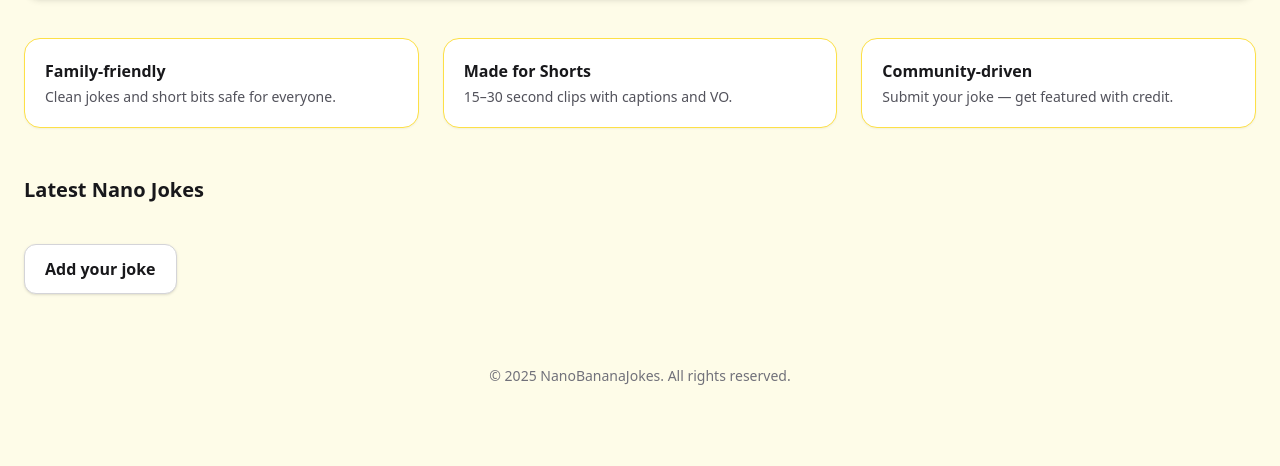
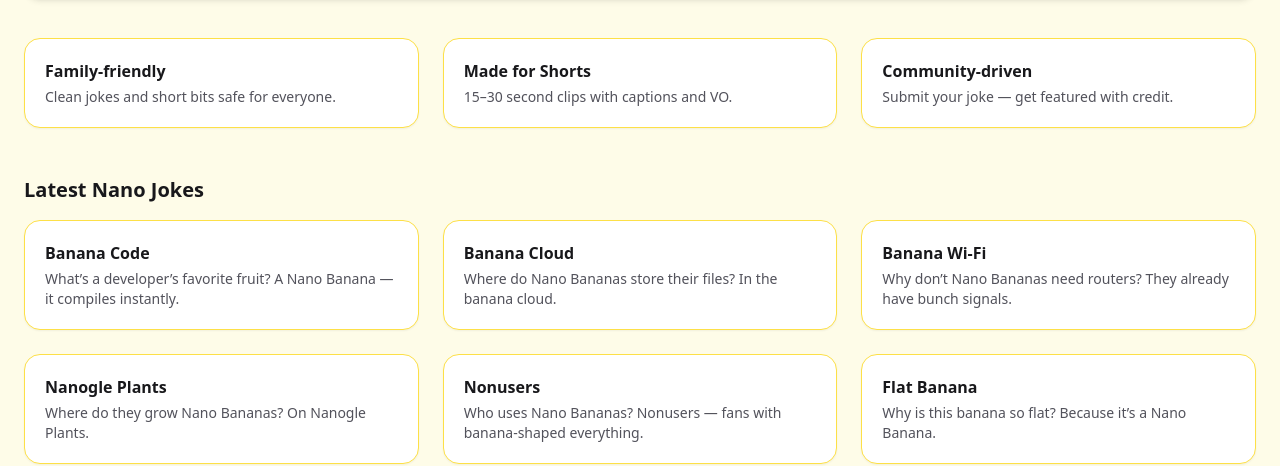
Before and after one commit to alerilizaro-alt/nanobananajokes, a plain HTML site: page public/index.html in a window 1280 px wide. Shown: the part 362-828 px from the top of the page. Before the commit the page ends 800 px from the top, so only its background shows below. Drawn offline with nearby package versions, Linux system fonts and the light colour scheme.

Commit message:
Update site: index.html, jokes.json and other pages

```diff
--- a/public/index.html
+++ b/public/index.html
@@ -18,6 +18,7 @@
   <link rel="icon" type="image/png" sizes="48x48" href="favicon-48x48.png?v=3">
   <link rel="icon" type="image/x-icon" href="favicon.ico?v=3">
 
+  <!-- Tailwind -->
   <script src="https://cdn.tailwindcss.com"></script>
 
   <!-- Google Analytics -->
@@ -26,10 +27,12 @@
     window.dataLayer = window.dataLayer || [];
     function gtag(){dataLayer.push(arguments);}
     gtag('js', new Date());
-    gtag('config', 'G-XXXXXXXXXX');
+    gtag('config', 'G-XXXXXXXXXX'); // замени на свой GA ID
   </script>
 </head>
 <body class="bg-yellow-50 text-zinc-900">
+
+  <!-- Header -->
   <header class="flex justify-between items-center p-4">
     <h1 class="text-2xl font-bold">
       <span class="text-black">Nano</span><span class="text-yellow-600">Banana</span><span class="text-black">Jokes</span>
@@ -80,40 +83,37 @@
   <section class="mt-12 px-6">
     <h2 class="text-xl font-bold mb-4">Latest Nano Jokes</h2>
     <div id="jokes-container" class="grid md:grid-cols-3 gap-6">
-      <!-- Jokes will be injected dynamically -->
+      <!-- Jokes will load dynamically -->
     </div>
     <a href="submit.html" class="inline-block mt-6 px-5 py-3 rounded-xl bg-white border border-zinc-300 font-semibold shadow hover:border-zinc-400">Add your joke</a>
   </section>
 
+  <!-- Footer -->
   <footer class="mt-12 p-6 text-center text-sm text-zinc-500">
     © 2025 NanoBananaJokes. All rights reserved.
   </footer>
 
-  <!-- Load jokes dynamically -->
+  <!-- Load Jokes Script -->
   <script>
     async function loadJokes() {
       try {
-        const res = await fetch('jokes.json');
-        const jokes = await res.json();
+        const response = await fetch('jokes.json?v=3');
+        const jokes = await response.json();
+        const latest = jokes.slice(-6).reverse();
+
         const container = document.getElementById('jokes-container');
-        container.innerHTML = '';
-
-        // Берем последние 6
-        const latest = jokes.slice(-6).reverse();
-        latest.forEach(joke => {
-          const card = document.createElement('div');
-          card.className = 'rounded-2xl border border-yellow-300 bg-white p-5 shadow-sm';
-          card.innerHTML = \`
-            <h3 class="font-bold">\${joke.title}</h3>
-            <p class="text-sm text-zinc-600 mt-1">\${joke.text}</p>
-          \`;
-          container.appendChild(card);
-        });
+        container.innerHTML = latest.map(joke => `
+          <div class="rounded-2xl border border-yellow-300 bg-white p-5 shadow-sm">
+            <h3 class="font-bold">${joke.title}</h3>
+            <p class="text-sm text-zinc-600 mt-1">${joke.text}</p>
+          </div>
+        `).join('');
       } catch (err) {
-        console.error('Failed to load jokes:', err);
+        console.error("Error loading jokes:", err);
       }
     }
-    loadJokes();
+    document.addEventListener("DOMContentLoaded", loadJokes);
   </script>
+
 </body>
 </html>
```
